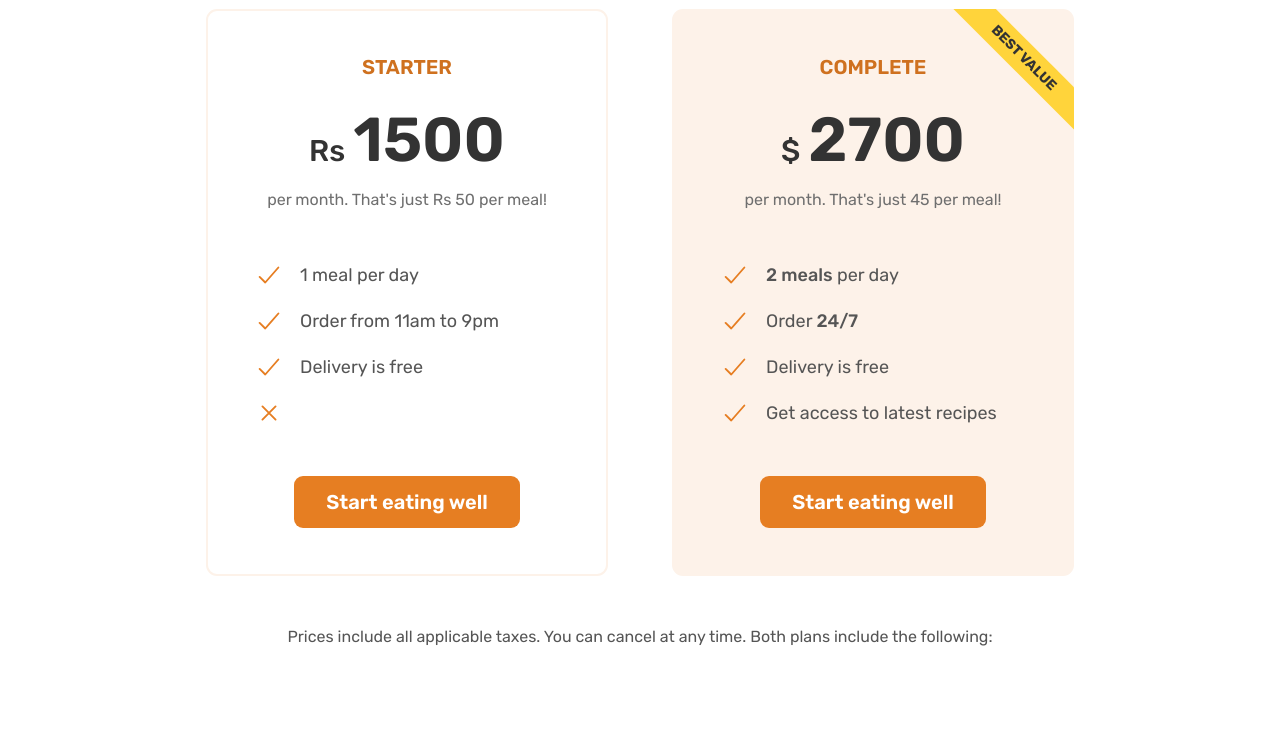
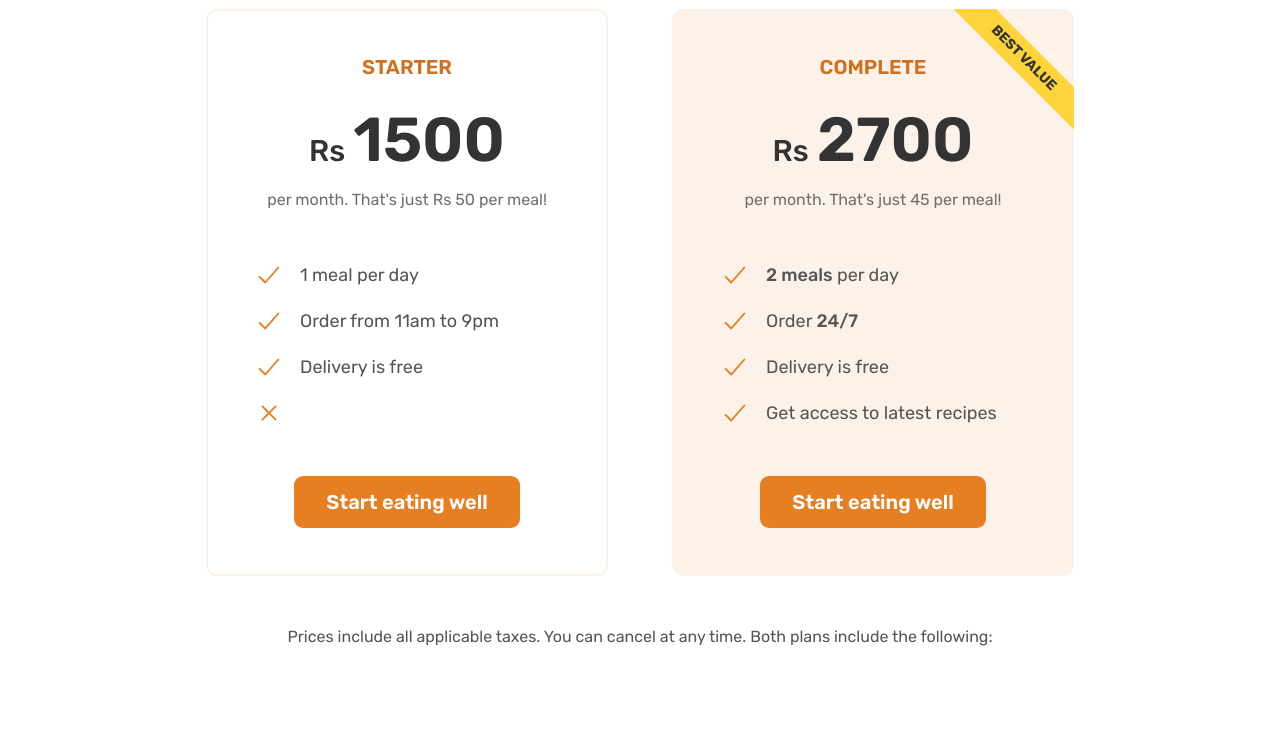
Before and after one commit to dev-puneet/OmniFood-foodSubscription, a plain HTML site: page index.html in a window 1280 px wide. Shown: the part 5520-6263 px from the top of the page. Drawn offline with nearby package versions, Linux system fonts and the light colour scheme; some packages are replaced by stand-ins of ours; a script that the page names is missing.

Commit message:
currency fix

```diff
--- a/index.html
+++ b/index.html
@@ -511,7 +511,7 @@
           <div class="pricing-plan pricing-plan--complete">
             <header class="plan-header">
               <p class="plan-name">Complete</p>
-              <p class="plan-price"><span>$</span>2700</p>
+              <p class="plan-price"><span>Rs</span>2700</p>
               <p class="plan-text">per month. That's just 45 per meal!</p>
             </header>
             <ul class="list">
```
